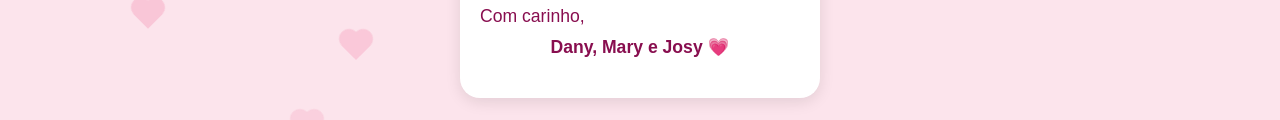
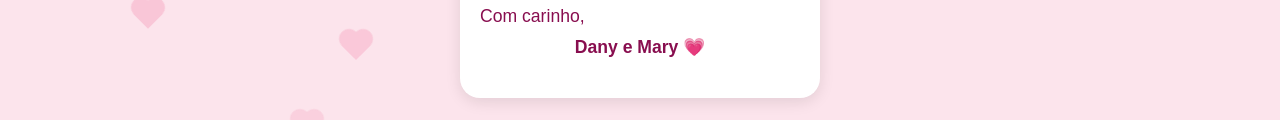
Before and after one commit to nykzxx/party, a plain HTML site: page index.html in a window 1280 px wide. Shown: the part 514-634 px from the top of the page. Drawn offline with Linux system fonts and the light colour scheme.

Commit message:
Atualizar o index.html

```diff
--- a/index.html
+++ b/index.html
@@ -114,7 +114,7 @@
     <p id="message-1" class="msg"></p>
     <p id="message-2" class="msg"></p>
     <p class="msg">Com carinho,</p>
-    <p id="final-msg"><strong>Família do(a) aniversariante ❤️</strong></p>
+    <p id="final-msg"><strong>Dany e Mary ${emojiHeart}</strong></p>
   </div>
 
   <script>
@@ -138,7 +138,7 @@
       msg2.innerText = 'Esperamos que tenham se divertido tanto quanto nós e que a magia desse dia continue no coração de cada um.';
     }
 
-    finalMsg.innerHTML = `<strong>Dany, Mary e Josy ${emojiHeart}</strong>`;
+    finalMsg.innerHTML = `<strong>Dany e Mary ${emojiHeart}</strong>`;
 
     // Cria corações caindo do topo
     function createHeart() {
```
